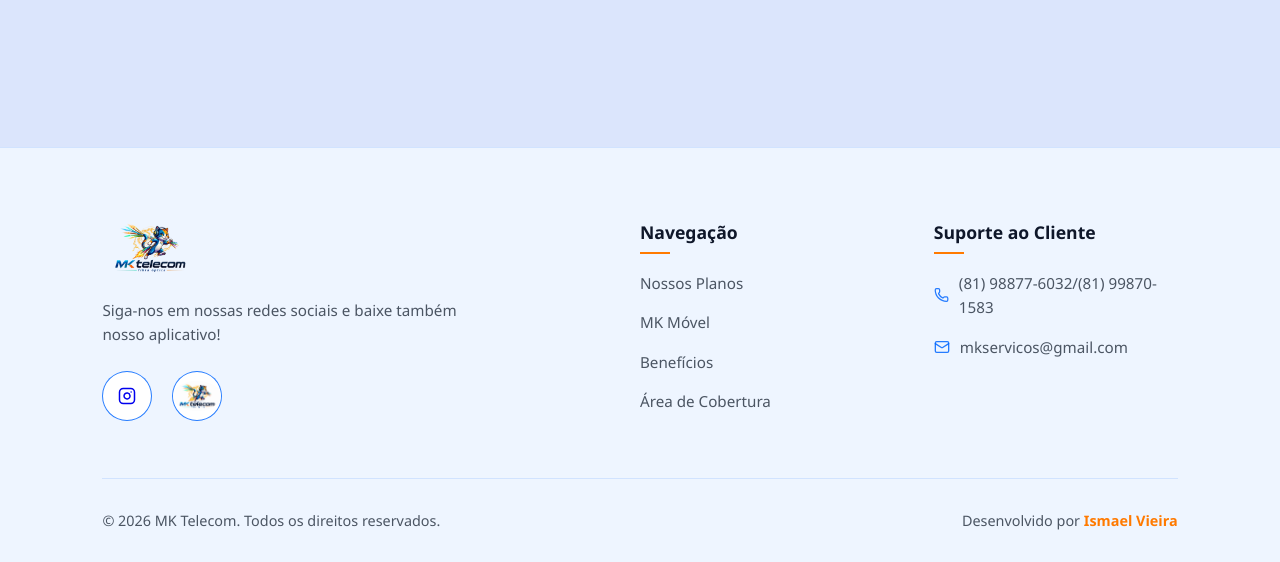
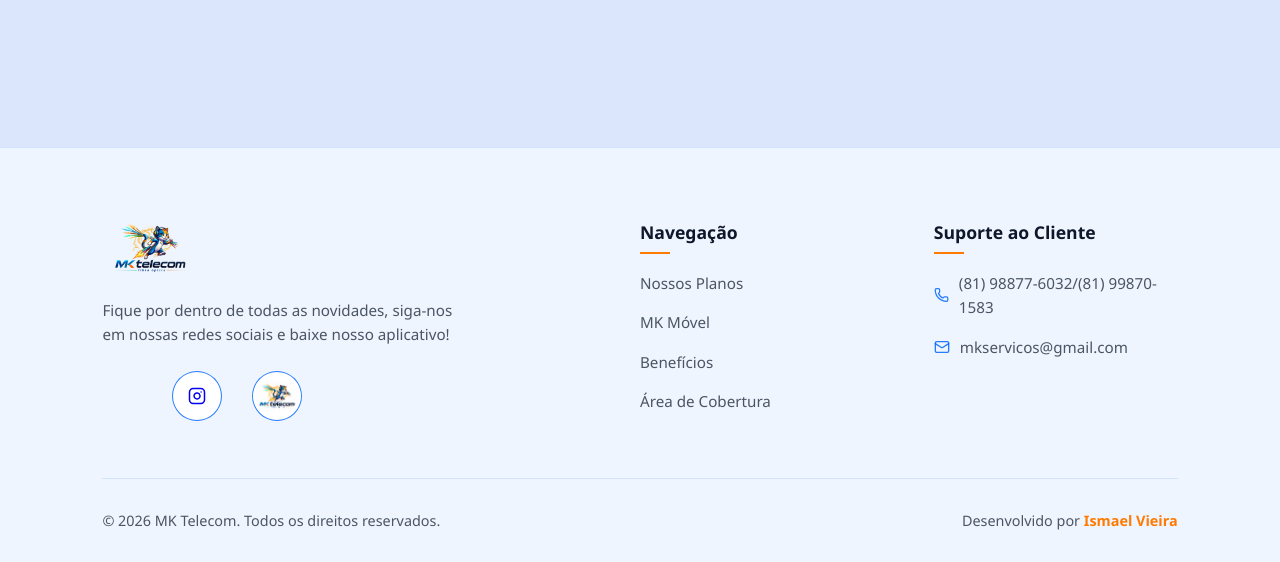
Before and after one commit to vieiradev-web/clone-site-mk, a plain HTML site: page index.html in a window 1280 px wide. Shown: the part 4719-5281 px from the top of the page. Drawn offline with nearby package versions, Linux system fonts and the light colour scheme.

Commit message:
ajustes html e css

```diff
--- a/index.html
+++ b/index.html
@@ -334,7 +334,7 @@
                 <div class="logo-footer">
                     <img src="./assets/nova_logo-removebg-preview.png" alt="MK Telecom" />
                 </div>
-                <p>Siga-nos em nossas redes sociais e baixe também nosso aplicativo!</p>
+                <p>Fique por dentro de todas as novidades, siga-nos em nossas redes sociais e baixe nosso aplicativo!</p>
                 <div class="footer-socials" aria-label="Redes sociais">
                     <a class="insta-app" href="https://www.instagram.com/mk_scm?igsh=MWhicDV1cGhjYm5zNw==" aria-label="Instagram"
                         target="_blank" rel="noopener noreferrer">
--- a/style.css
+++ b/style.css
@@ -1079,7 +1079,8 @@ nav a:focus-visible::after {
 
 .footer-socials {
   display: flex;
-  gap: 20px;
+  margin-left: 70px;
+  gap: 30px;
   align-items: center;
 }
 
```
